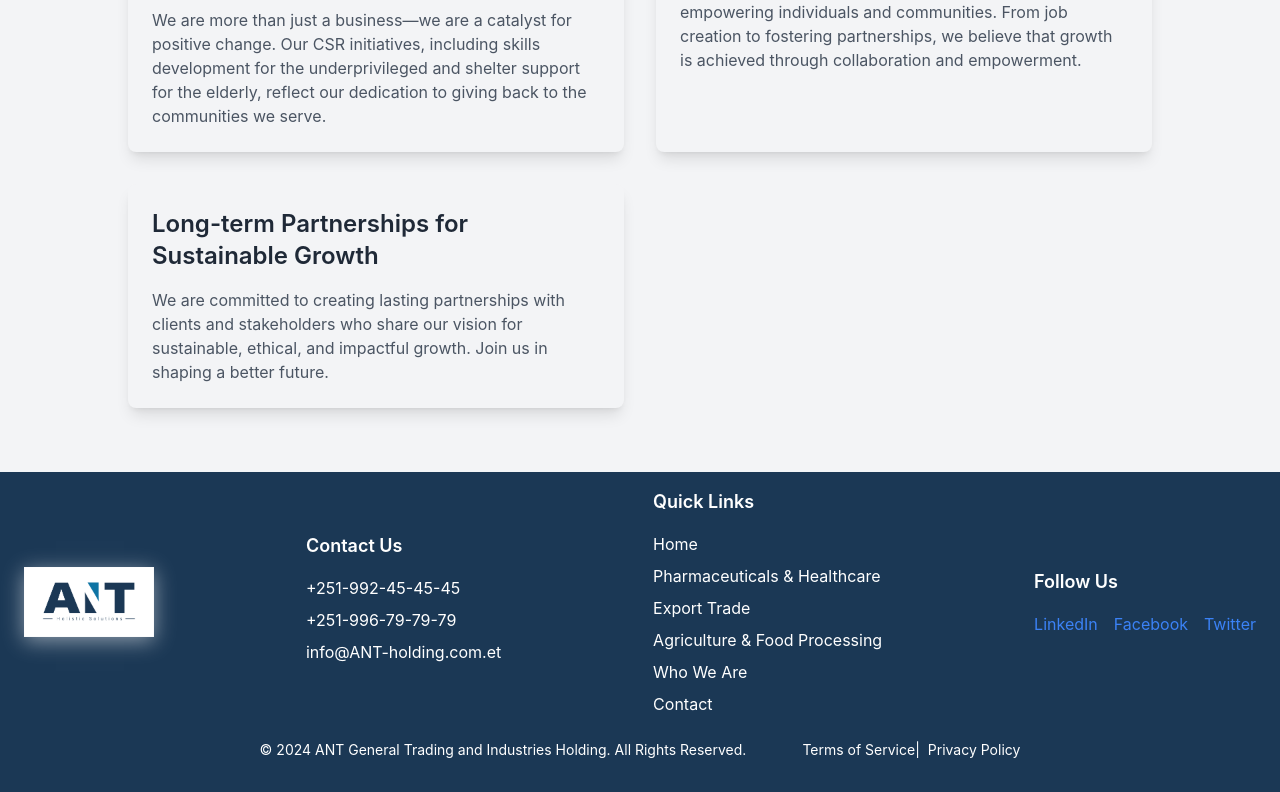
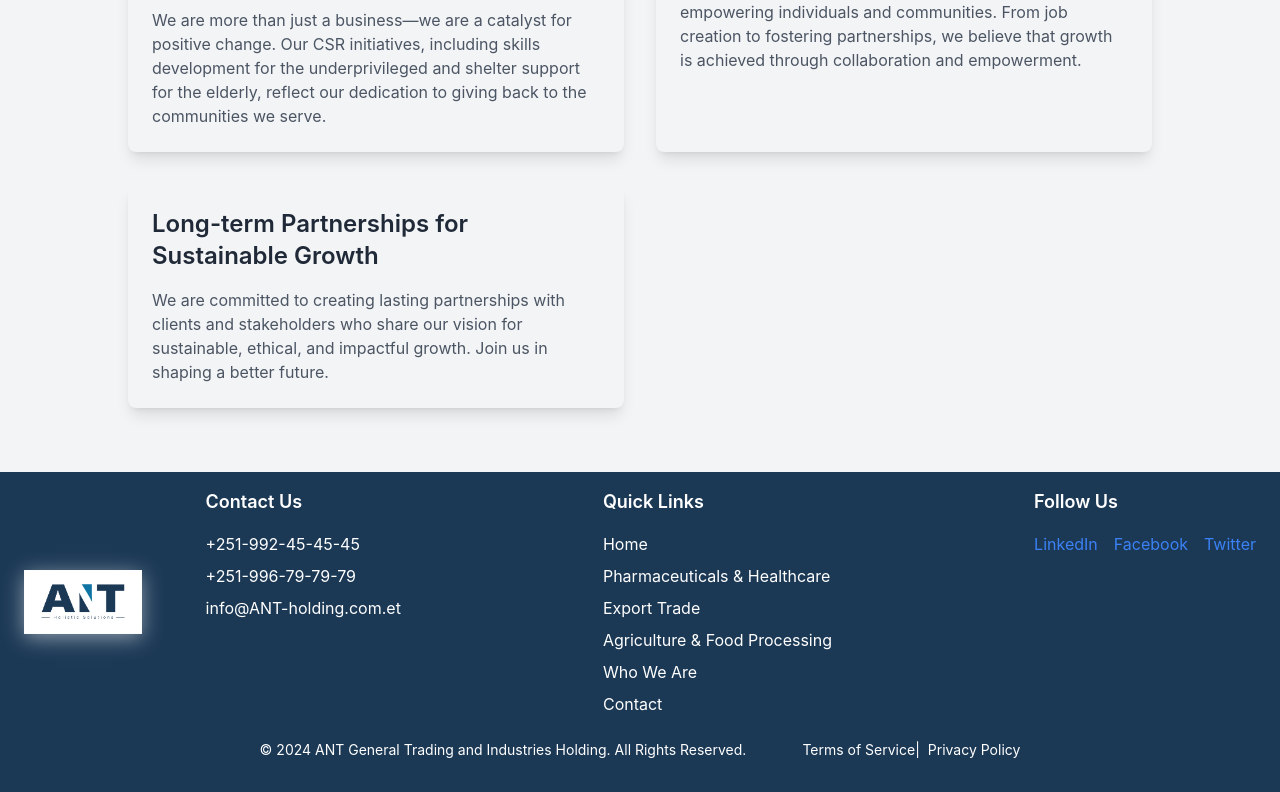
Before and after one commit to Mintesnot-Shigute/Ant-web, a React (Create React App) app: page /why-work-with-us in a window 1280 px wide. Shown: the part 1221-2013 px from the top of the page. Built offline with nearby package versions, Linux system fonts and the light colour scheme.

Commit message:
Color Formats

```diff
--- a/src/components/Footer.js
+++ b/src/components/Footer.js
@@ -24,8 +24,11 @@ const Footer = () => {
           </Link>
         </div>
 
-        <div className="mb-6 lg:mb-0">
-          <h4 className="text-lg font-semibold mb-4 ">Contact Us</h4>
+        {/* Flex wrapper to align Contact Us, Quick Links, Follow Us horizontally */}
+        <div className="lg:flex lg:space-x-12 w-full justify-between">
+          {/* Contact Us Section */}
+          <div className="mb-6 lg:mb-0 ml-16">
+            <h4 className="text-lg font-semibold mb-4">Contact Us</h4>
             <p className="mb-2">
               <a href="tel:+251992454545" className="hover:text-[#0E74A4]">+251-992-45-45-45</a>
             </p>
@@ -37,6 +40,7 @@ const Footer = () => {
             </p>
           </div>
 
+          {/* Quick Links Section */}
           <div className="mb-6 lg:mb-0">
             <h4 className="text-lg font-semibold mb-4">Quick Links</h4>
             <ul className="space-y-2">
@@ -49,6 +53,7 @@ const Footer = () => {
             </ul>
           </div>
 
+          {/* Follow Us Section */}
           <div className="mb-6 lg:mb-0">
             <h4 className="text-lg font-semibold mb-4">Follow Us</h4>
             <div className="flex space-x-4">
@@ -58,12 +63,13 @@ const Footer = () => {
             </div>
           </div>
         </div>
+      </div>
 
       <div style={{ backgroundColor: '#1B3855' }} className="py-0 mt-6">
         <div className="container mx-auto px-6 flex flex-col md:flex-row justify-center items-center mb-4">
-          <div className="text-sm mb-2 md:mb-0 text-center w-full text-white flex items-center justify-center "> {/* Center the copyright and links */}
+          <div className="text-sm mb-2 md:mb-0 text-center w-full text-white flex items-center justify-center ">
             &copy; 2024 ANT General Trading and Industries Holding. All Rights Reserved.
-            <div className="flex text-sm ml-14"> {/* Use flex for links */}
+            <div className="flex text-sm ml-14">
               <Link to="/" onClick={handleScrollToTop} className="hover:text-[#0E74A4]">Terms of Service </Link> |
               <Link to="/" onClick={handleScrollToTop} className="hover:text-[#0E74A4] ml-2">Privacy Policy</Link>
             </div>
```
Lines whose indentation alone changed are shown as unchanged.
